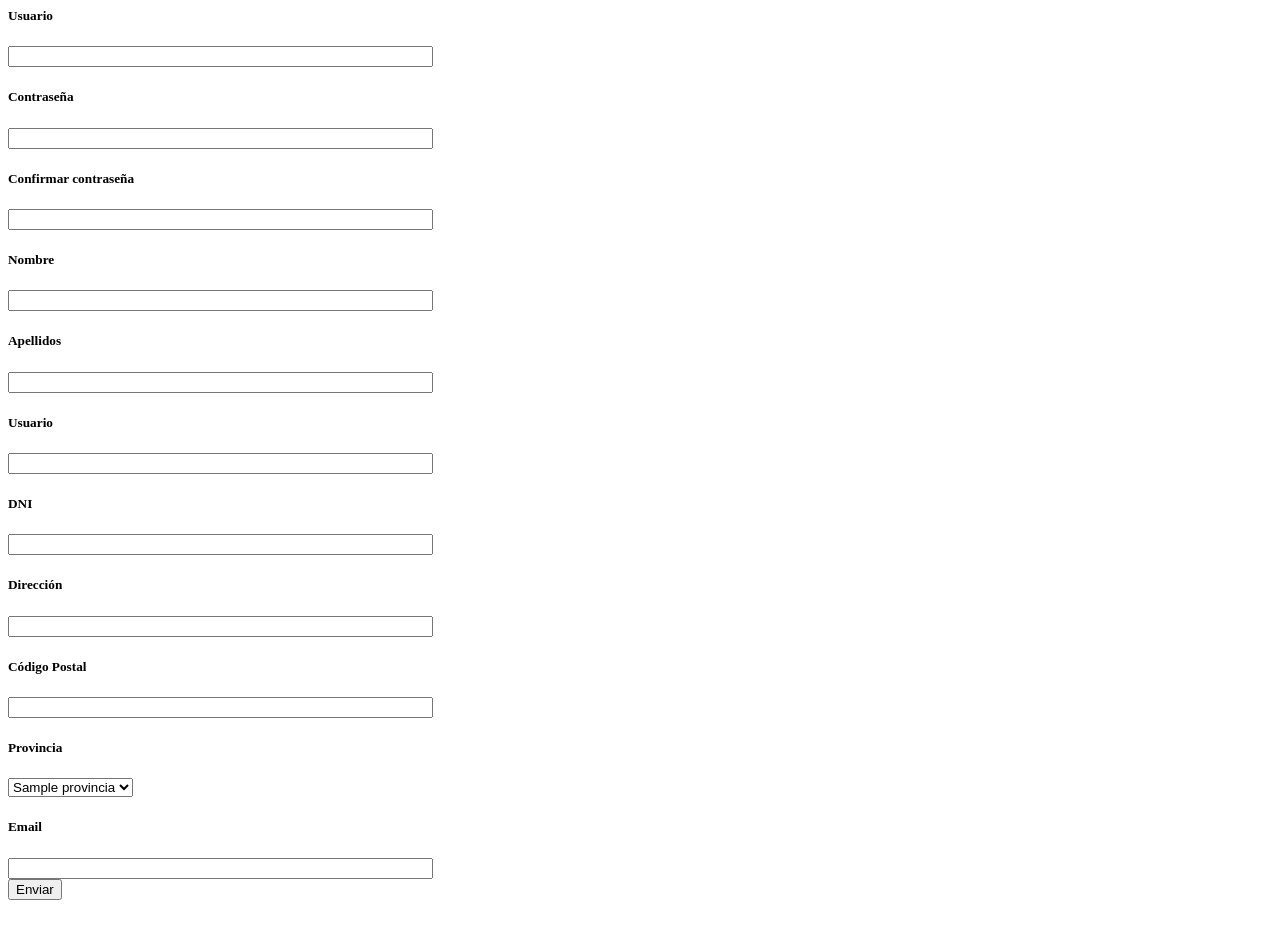
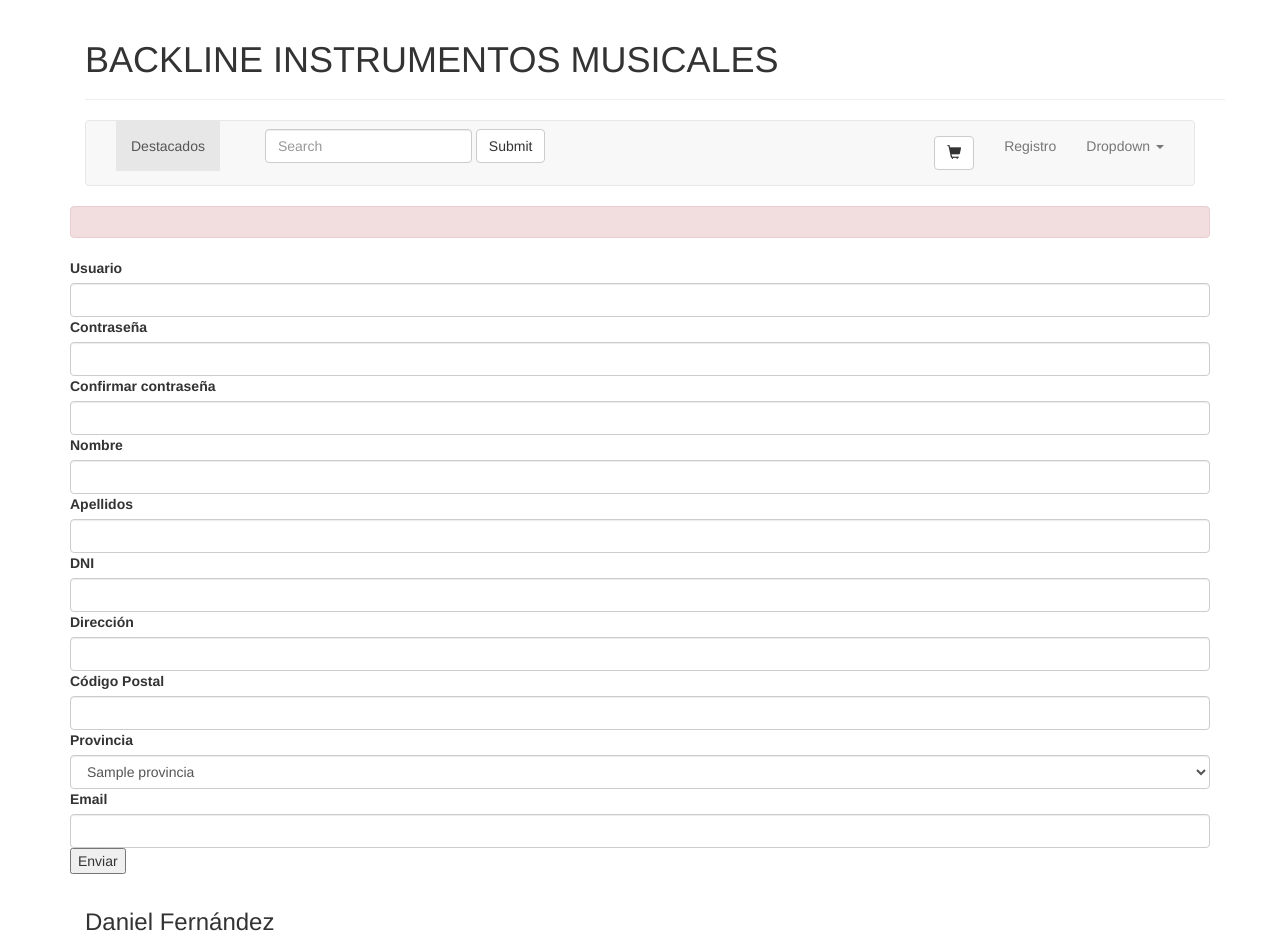
Before and after one commit to dfergar/PHP_practica2, a CodeIgniter app: page /Practica_2/index.php/registro in a window 1280 px wide. Before the commit the page ends 900 px from the top, so only its background shows below. Run offline with CodeIgniter, Linux system fonts and the light colour scheme; tables that the repository leaves empty or names only in its code hold one stand-in row (values such as "Sample post"); data that the repository does not hold is empty; some libraries are stand-ins or nearby versions.

Commit message:
vista registro integrada en plantilla

```diff
--- a/application/controllers/registro.php
+++ b/application/controllers/registro.php
@@ -2,11 +2,14 @@
 class Registro extends CI_Controller {
     function index()
     {
+        $categorias=$this->Productos_model->get_categorias();
+        $cabecera=$this->load->view('cabecera', Array('categorias'=>$categorias), TRUE);
+        $pie=$this->load->view('pie', Array(), TRUE);
+
         $this->load->helper(array('form', 'url'));
         $this->load->library('form_validation');
         $this->load->model('usuarios_model');
 
-        $this->form_validation->set_error_delimiters('<div class="alert alert-danger">','</div>');
 
         $this->form_validation->set_rules('username', 'Usuario','trim|required|min_length[5]|max_length[12]');
         $this->form_validation->set_rules('password', 'Contraseña','trim|required|matches[passconf]');
@@ -21,11 +24,14 @@ class Registro extends CI_Controller {
 
         if ($this->form_validation->run() == FALSE)
         {
-            $this->load->view('registro_view');
+            //$this->load->view('registro_view');
+            $contenido=$this->load->view('registro_view',Array(),true);
+            $this->load->view('plantilla_view',Array('cabecera'=>$cabecera, 'contenido'=>$contenido,'pie'=>$pie));
 
         }
         else
         {
+
             $this->load->view('login_ok_view');
         }
 
--- a/application/views/cabecera.php
+++ b/application/views/cabecera.php
@@ -63,6 +63,8 @@
   <span class="glyphicon glyphicon-shopping-cart" aria-hidden="true"></span>
 </button>
 
+                    <li><a href="<?=site_url('registro')?>">Registro</li>
+
                       </a>
                   </li>
         <li class="dropdown">
--- a/application/views/plantilla_view.php
+++ b/application/views/plantilla_view.php
@@ -9,7 +9,7 @@
         <div class="container"><?=$cabecera?></div>
 
         <div class="container"><?=$contenido?></div>
-        <div class="container"><?php echo $this->pagination->create_links() ?></div>
+        <div class="container"><?php //echo $this->pagination->create_links() ?></div>
 
         <div clas="container"><?=$pie?></div>
 
--- a/application/views/productos_view.php
+++ b/application/views/productos_view.php
@@ -18,3 +18,6 @@
 
 
 <?php endforeach; ?>
+    <div class="row">
+        <div class="col-md-12" style="text-align: center"><?php echo $this->pagination->create_links() ?></div>
+    </div>
--- a/application/views/registro_view.php
+++ b/application/views/registro_view.php
@@ -3,32 +3,35 @@
         <title>Mi Formulario</title>
     </head>
     <body>
-        <?php echo validation_errors(); ?>
-        <?php echo form_open('registro'); ?>
-        <h5>Usuario</h5>
-        <input type="text" name="username" value="<?=set_value('username')?>" size="50" />
-        <h5>Contraseña</h5>
-        <input type="text" name="password" value="<?=set_value('password')?>" size="50" />
-        <h5>Confirmar contraseña</h5>
-        <input type="text" name="passconf" value="<?=set_value('passconf')?>" size="50" />
-        <h5>Nombre</h5>
-        <input type="text" name="nombre" value="<?=set_value('nombre')?>" size="50" />
-        <h5>Apellidos</h5>
-        <input type="text" name="apellidos" value="<?=set_value('apellidos')?>" size="50" />
-        <h5>Usuario</h5>
-        <input type="text" name="username" value="<?=set_value('username')?>" size="50" />
-        <h5>DNI</h5>
-        <input type="text" name="dni" value="<?=set_value('dni')?>" size="50" />
-        <h5>Dirección</h5>
-        <input type="text" name="direccion" value="<?=set_value('direccion')?>" size="50" />
-        <h5>Código Postal</h5>
-        <input type="text" name="cp" value="<?=set_value('cp')?>" size="50" />
-        <h5>Provincia</h5>
-        <?=form_dropdown('provincias', $this->usuarios_model->get_provincias(), set_value('provincias'), 'class="form-control"');?>
+        <div class="alert alert-danger">
+            <?php echo validation_errors(); ?>
+        </div>
 
-        <h5>Email</h5>
-        <input type="text" name="email" value="<?=set_value('email')?>" size="50" />
-        <div><input type="submit" value="Enviar" /></div>
+
+        <form action="" method="POST">
+            <div class="form-group">
+            <label>Usuario</label>
+            <input type="text" name="username" class ="form-control" value="<?=set_value('username')?>" size="50" />
+            <label>Contraseña</label>
+            <input type="text" name="password" class ="form-control" value="<?=set_value('password')?>" size="50" />
+            <label>Confirmar contraseña</label>
+            <input type="text" name="passconf" class ="form-control" value="<?=set_value('passconf')?>" size="50" />
+            <label>Nombre</label>
+            <input type="text" name="nombre" class ="form-control" value="<?=set_value('nombre')?>" size="50" />
+            <label>Apellidos</label>
+            <input type="text" name="apellidos" class ="form-control" value="<?=set_value('apellidos')?>" size="50" />
+            <label>DNI</label>
+            <input type="text" name="dni" class ="form-control" value="<?=set_value('dni')?>" size="50" />
+            <label>Dirección</label>
+            <input type="text" name="direccion" class ="form-control" value="<?=set_value('direccion')?>" size="50" />
+            <label>Código Postal</label>
+            <input type="text" name="cp" class ="form-control" value="<?=set_value('cp')?>" size="50" />
+            <label>Provincia</label>
+            <?=form_dropdown('provincias', $this->usuarios_model->get_provincias(), set_value('provincias'), 'class="form-control"');?>
+
+            <label>Email</label>
+            <input type="text" name="email" class ="form-control" value="<?=set_value('email')?>" size="50" />
+            <div><input type="submit" value="Enviar" /></div>
         </form>
     </body>
 </html>
```
